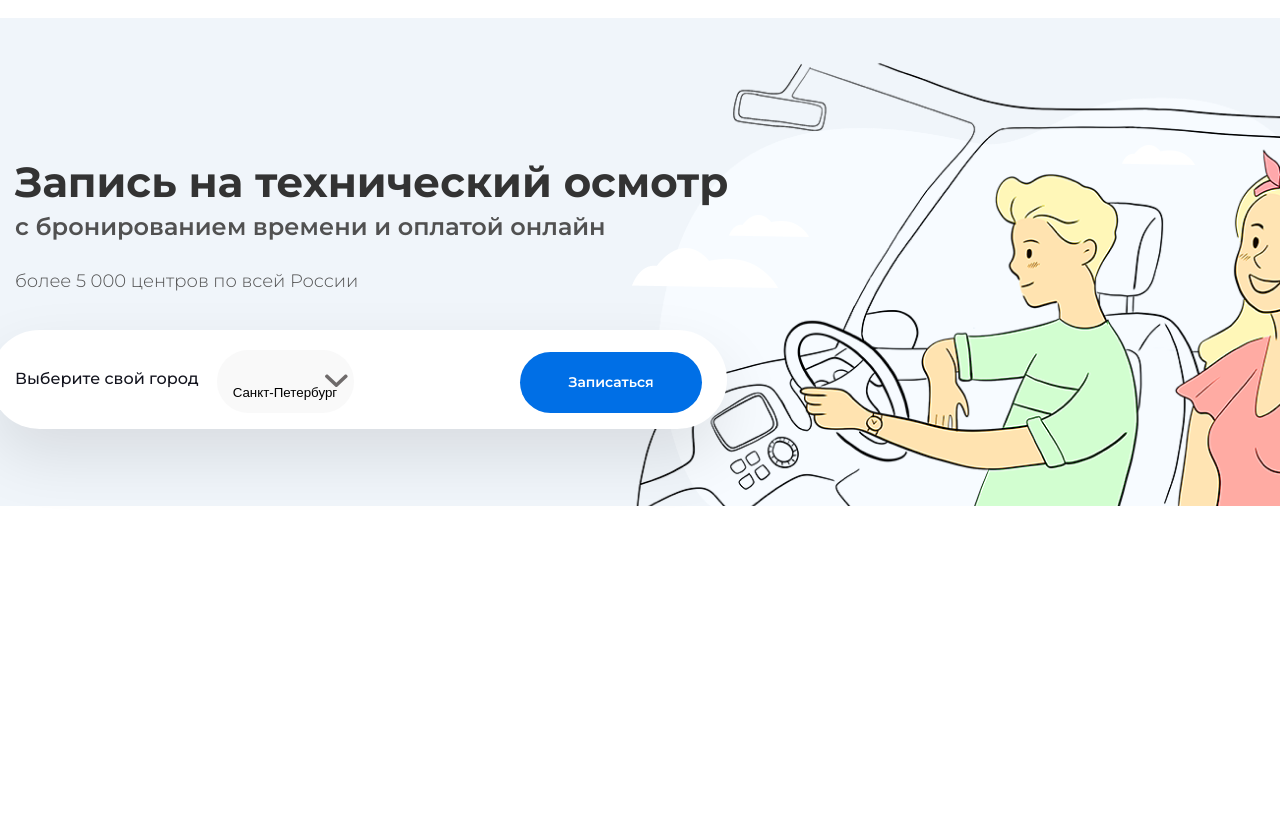
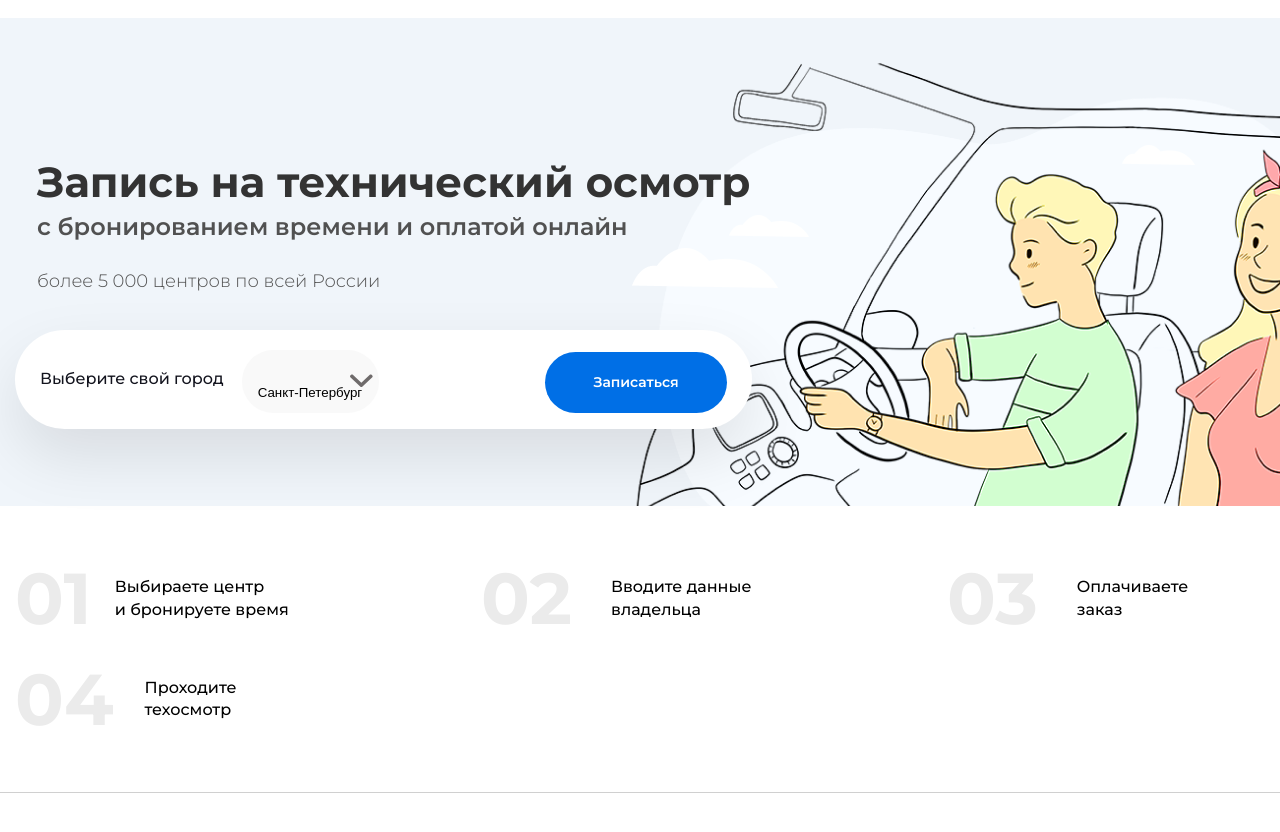
Before and after one commit to Tony7-the-Human/Tech-drive, a website: page #src/index.html in a window 1280 px wide. Shown: the part 82-914 px from the top of the page. Before the commit the page ends 800 px from the top, so only its background shows below. Drawn offline with nearby package versions, Linux system fonts and the light colour scheme; files that its build step writes are made by us from their sources; files whose address does not match are found by name.

Commit message:
add services-section

```diff
--- a/#src/index.html
+++ b/#src/index.html
@@ -26,9 +26,30 @@
                         </div>
                         <img src="img/hero-image.png" alt="Hero image auto" class="hero__img_bg ibg">
                     </div>
-
                 </div>
-
+            </section>
+            <section class="section-services">
+                <div class="services _container">
+                    <div class="services__body">
+                        <div class="services__item">
+                            <span class="services__item_number">01</span>
+                            <p>Выбираете центр и&nbsp;бронируете время</p>
+                        </div>
+                        <div class="services__item">
+                            <span class="services__item_number_02">02</span>
+                            <p>Вводите данные владельца</p>
+                        </div>
+                        <div class="services__item">
+                            <span class="services__item_number_03">03</span>
+                            <p>Оплачиваете<br>заказ</p>
+                        </div>
+                        <div class="services__item">
+                            <span class="services__item_number_04">04</span>
+                            <p>Проходите техосмотр
+                            </p>
+                        </div>
+                    </div>
+                </div>
             </section>
         </main>
         @@include('_footer.html',{})
--- a/#src/scss/header.scss
+++ b/#src/scss/header.scss
@@ -6,64 +6,70 @@
     left: 0;
     right: 0;
 }
+
 .header__container {
     display: flex;
     align-items: center;
 }
-._container {
-}
+
+._container {}
+
 .heder__logo {
     display: flex;
-
     align-items: center;
 }
+
 .header__logo-img {
     width: 55px;
     height: 47px;
     margin-right: 24px;
 }
+
 .header__descr {
     max-width: 250px;
     margin-right: 40px;
     font-size: 13px;
     line-height: 130%;
-
-
     color: #6F6B6B;
 }
-.header__nav {
-}
+
+.header__nav {}
+
 .nav-header {
     flex: 1 1 auto;
 }
+
 .nav-header__list {
     display: flex;
     align-items: center;
+    flex-wrap: wrap;
+}
 
-}
 .nav-header__item {
     margin-right: 40px;
     border-bottom: #006FE6;
 }
+
 .nav-header__link {
     text-decoration: none;
     font-weight: 500;
     font-size: 13px;
     line-height: 16px;
     color: #13141E;
-
     transition: all .3s ease;
 }
+
 .nav-header__link:hover {
-
     padding-bottom: 40px;
     border-bottom: 1px solid #006FE6;
     color: #006FE6;
 }
+
 .header__login {
     display: flex;
     align-items: center;
 }
+
 .header__btn {
     margin-right: 38px;
     font-weight: 500;
@@ -71,16 +77,19 @@ font-size: 13px;
     line-height: 16px;
     color: #046EE3;
 }
+
 .header__avatar {
     border-radius: 50%;
     padding: 16px 16px;
     background: #FCFCFC;
 }
+
 .header__avatar img {
     display: block;
     width: 22px;
     height: 22px;
 }
+
 //====================================================================================================
 
 /*
--- a/#src/scss/style.scss
+++ b/#src/scss/style.scss
@@ -97,6 +97,7 @@ body {
     line-height: 129.4%;
     /* or 54px */
     color: #333333;
+    margin-left: 22px;
 }
 
 .hero__title_descr {
@@ -114,7 +115,7 @@ body {
     font-weight: 300;
     font-size: 18px;
     line-height: 150.4%;
-    /* identical to box height, or 27px */
+    margin-left: 22px;
     color: #515151;
 }
 
@@ -137,7 +138,6 @@ body {
     box-shadow: 0px 27px 63px rgba(0, 0, 0, 0.1);
     border-radius: 80px;
     padding: 16px 25px;
-    margin-left: -25px;
 }
 
 .form__h2 {
@@ -229,3 +229,68 @@ body {
     padding: 22px 40px;
     margin-top: 6px;
 }
+
+.section-services {
+    margin: 42px 0 101px 0;
+}
+
+.services {
+    border-bottom: 1px solid #D0D0D0;
+    padding-bottom: 42px;
+    // .services__body
+    &__body {
+        display: flex;
+        justify-content: space-between;
+        align-items: center;
+        flex-wrap: wrap;
+    }
+    // .services__item
+    &__item {
+        display: flex;
+        align-items: center;
+        flex: 0 1 318px;
+        &_number {
+            font-weight: bold;
+            font-size: 72px;
+            line-height: 140%;
+            /* identical to box height, or 101px */
+            color: #EBEBEB;
+            margin-right: 23px;
+            &_02 {
+                font-weight: bold;
+                font-size: 72px;
+                line-height: 140%;
+                /* identical to box height, or 101px */
+                color: #EBEBEB;
+                margin-right: 39px;
+            }
+            &_03 {
+                font-weight: bold;
+                font-size: 72px;
+                line-height: 140%;
+                /* identical to box height, or 101px */
+                color: #EBEBEB;
+                margin-right: 39px;
+            }
+            &_04 {
+                font-weight: bold;
+                font-size: 72px;
+                line-height: 140%;
+                /* identical to box height, or 101px */
+                color: #EBEBEB;
+                margin-right: 31px;
+            }
+        }
+        &:last-child {
+            margin-right: 42px;
+        }
+    }
+    &__item p {
+        max-width: 180px;
+        font-weight: 500;
+        font-size: 16px;
+        line-height: 140%;
+        /* or 22px */
+        color: #000000;
+    }
+}
```
Also changed, not shown: Tech-drive/index.html (+23 -2 lines), Tech-drive/css/style.min.css. Lines whose indentation alone changed are shown as unchanged.
